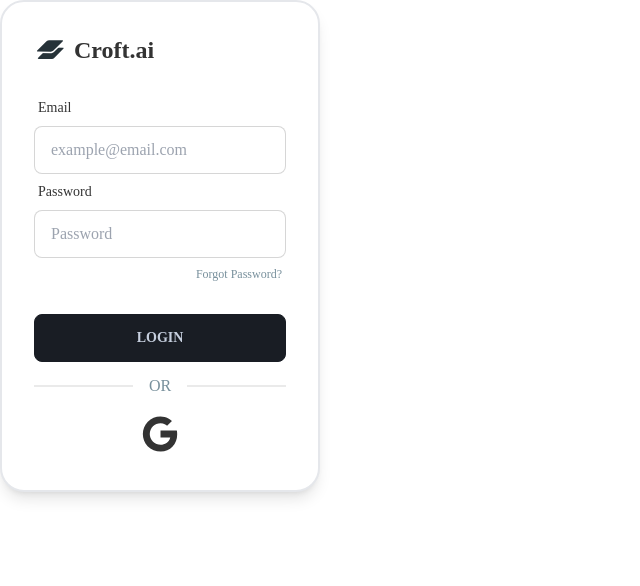
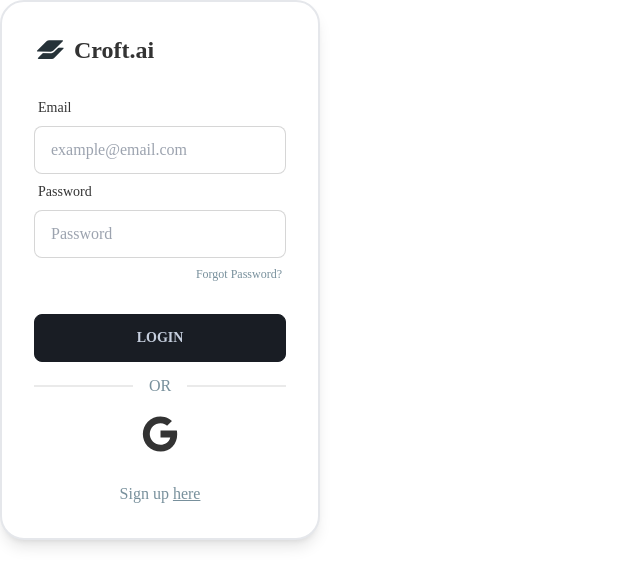
Before and after one commit to Croft-AI/croft-frontend, a React (Create React App) app: page /login in a window 1280 px wide. Shown: the top 586 px of the page, without its empty margins (0-640 px from the left). Built offline with nearby package versions, Linux system fonts and the light colour scheme; no server answers.

Commit message:
feat: added interface for impression, scrapeResults and User

```diff
--- a/src/components/universal/login/LoginContainer.tsx
+++ b/src/components/universal/login/LoginContainer.tsx
@@ -53,10 +53,17 @@
       </div>
       <button className="btn w-full mt-6">Login</button>
       <div className="divider text-secondary">OR</div>
-      <div className="w-full flex">
+      <div className="w-full flex flex-col">
         <button className="btn btn-circle btn-ghost m-auto" onClick={SignIn}>
           <IoLogoGoogle className="w-10 h-10" />
         </button>
+        <br></br>
+        <p className="text-2xs text-secondary m-auto">
+          Sign up{" "}
+          <a href="/signup" className="underline hover:text-primary">
+            here
+          </a>
+        </p>
       </div>
     </div>
   );
--- a/src/components/universal/login/SignUpContainer.tsx
+++ b/src/components/universal/login/SignUpContainer.tsx
@@ -1,8 +1,24 @@
-import React from "react";
+import React, { useEffect } from "react";
 import { IoLogoGoogle } from "react-icons/io5";
+import { useNavigate } from "react-router-dom";
 import { ReactComponent as CroftIcon } from "../../../assets/CroftIcon.svg";
+import { useAuth } from "../../../firebase/auth/AuthContextWrapper";
 import { signInWithGoogle } from "../../../firebase/auth/signInWithGoogle";
 const SignUpContainer = () => {
+  const auth = useAuth();
+  const navigate = useNavigate();
+  const SignIn = async () => {
+    try {
+      signInWithGoogle();
+    } catch (e) {
+      console.error(e);
+    }
+  };
+  useEffect(() => {
+    if (auth) {
+      navigate("/");
+    }
+  }, [auth, navigate]);
   return (
     <div className="w-96 h-fit p-8 border border-2 shadow shadow-lg rounded-3xl p-8 font-mono select-none bg-white">
       <div className="text-2xl font-black flex flex-row">
@@ -63,10 +79,7 @@
       <button className="btn w-full mt-6">Sign Up</button>
       <div className="divider text-secondary">OR</div>
       <div className="w-full flex">
-        <button
-          className="btn btn-circle btn-ghost m-auto"
-          onClick={signInWithGoogle}
-        >
+        <button className="btn btn-circle btn-ghost m-auto" onClick={SignIn}>
           <IoLogoGoogle className="w-10 h-10" />
         </button>
       </div>
--- /dev/null
+++ b/src/firebase/store/impressionHandler.ts
@@ -0,0 +1,9 @@
+import { db } from "../base";
+
+interface Impression {
+  config: object;
+  createdBy: string;
+  createdOn: Date;
+  title: string;
+  description: string;
+}
--- /dev/null
+++ b/src/firebase/store/scrapeResultHandler.ts
@@ -0,0 +1,7 @@
+import { db } from "../base";
+
+interface ScrapeResult {
+  impressionId: string;
+  result: object | [];
+  scrapeDateTime: Date;
+}
--- /dev/null
+++ b/src/firebase/store/userHandler.ts
@@ -0,0 +1,13 @@
+import { db } from "../base";
+
+export interface User {
+  createdOn: Date;
+  email: string;
+  impressions: string[];
+  lastLogin: Date;
+  firstName: string;
+  lastName: string;
+  photoUrl: string;
+}
+
+export const createUser = async (): Promise<void> => {};
```
